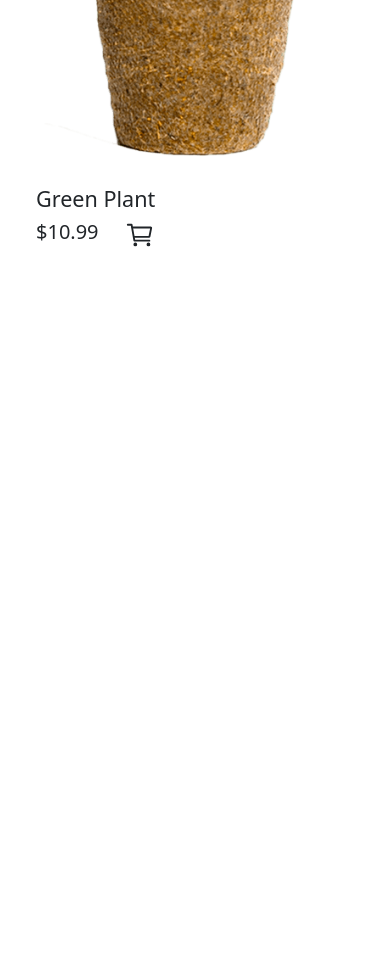
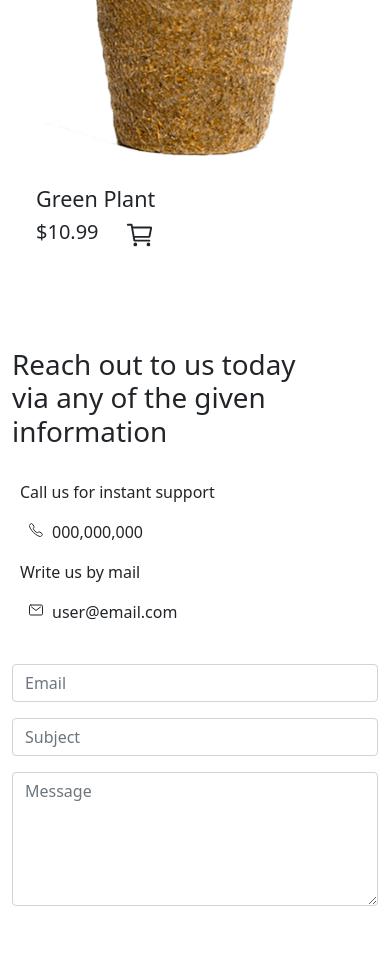
Before and after one commit to Ishazaka/plant-website, a plain HTML site: page index.html in a window 390 px wide. Shown: the part 5886-6856 px from the top of the page. Before the commit the page ends 6186 px from the top, so only its background shows below. Drawn offline with nearby package versions, Linux system fonts and the light colour scheme.

Commit message:
Update index.html

```diff
--- a/index.html
+++ b/index.html
@@ -1,7 +1,4 @@
 
-
-
-<!-- -- portfolio  --- -->
 
 <html>
   <head>
@@ -37,13 +34,11 @@
       <a class="nav-link  text-dark" href="#about">About</a>
     </li>
     <li class="nav-item">
-      <a class="nav-link  text-dark" href="#product">Products</a>
+      <a class="nav-link  text-dark" href="#products">Products</a>
     </li>
-    <li class="nav-item">
-    <a class="nav-link  text-dark" href="#">FAQs</a>
-  </li>
+
   <li class="nav-item">
-  <a class="nav-link  text-dark" href="#">Contact Us</a>
+  <a class="nav-link  text-dark" href="#contact">Contact Us</a>
    </li>
   </ul>
     </div>
@@ -174,7 +169,7 @@ We give you guides to protect and care for your plant  </p>
 
    <!--product section  -->
 
-<div class="container-lg px-md-5  ">
+<div class="container-lg p-md-5" id="products" >
     <div class="row  min-vh-100 align-items-cenetr align-content-center ">
       <div class="col-md-12 ">
         <div class="product-head text-center">
@@ -182,6 +177,7 @@ We give you guides to protect and care for your plant  </p>
           <p>Here are selected plants from our showroom, all <br> have excellent shape and has a long life span  </p>
         </div>
       </div>
+
 
   <div class="col-md-4" >
     <div class="product-img p-4">
@@ -197,6 +193,7 @@ We give you guides to protect and care for your plant  </p>
     </div>
   </div>
 
+
    <div class="col-md-4" >
     <div class="product-img p-4">
         <img src="product2.png" class="product-photo mw-100" alt="">
@@ -209,6 +206,7 @@ We give you guides to protect and care for your plant  </p>
        </div>
     </div>
   </div>
+
 
  <div class="col-md-4" >
     <div class="product-img p-4">
@@ -223,6 +221,7 @@ We give you guides to protect and care for your plant  </p>
     </div>
   </div>
 
+
  <div class="col-md-4" >
     <div class="product-img p-4">
           <img src="product4.png" class="product-photo mw-100" alt="">
@@ -235,6 +234,7 @@ We give you guides to protect and care for your plant  </p>
        </div>
     </div>
   </div>
+
 
  <div class="col-md-4" >
     <div class="product-img p-4">
@@ -264,21 +264,53 @@ We give you guides to protect and care for your plant  </p>
   </div>
 
 
+    </div>
 
+
+     </div>
+
+
+    <!-- contact form  -->
+
+    <div class="container-lg mt-3 px-md-5" id="contact">
+     <div class="row py-4">
+  <div class="col-md-6 px-md-4 ">
+    <div class="contact-header py-2">
+    <h1>Reach out to us today <br> via any of the given <br> information  </h1>
+    </div>
+   <div class="phone-details px-2">
+     <p></p>Call us for instant support</p>
+     <p ><ion-icon class="px-2" name="call-outline"></ion-icon>000,000,000 </p>
+   </div>
+     <div class="phone-details px-2">
+     <p>Write us by mail</p>
+     <p><ion-icon class="px-2" name="mail-outline"></ion-icon>user@email.com </p>
+   </div>
+
+  </div>
+        <div class="col-md-6 py-4">
+
+<div class="mb-3">
+  <input type="email" class="form-control" id="exampleFormControlInput1" placeholder="Email">
+</div>
+<div class="mb-3">
+  <input type="email" class="form-control" id="exampleFormControlInput1" placeholder="Subject">
+</div>
+<div class="mb-3">
+ <!--  <label for="exampleFormControlTextarea1" class="form-label">Message</label> -->
+  <textarea class="form-control" id="exampleFormControlTextarea1" placeholder="Message" rows="5"></textarea>
+</div>
+
+
+        </div>
+
+     </div>
 
 
 
 
 
     </div>
-
-
-
-     </div>
-
-
-
-
 
 
 
```
